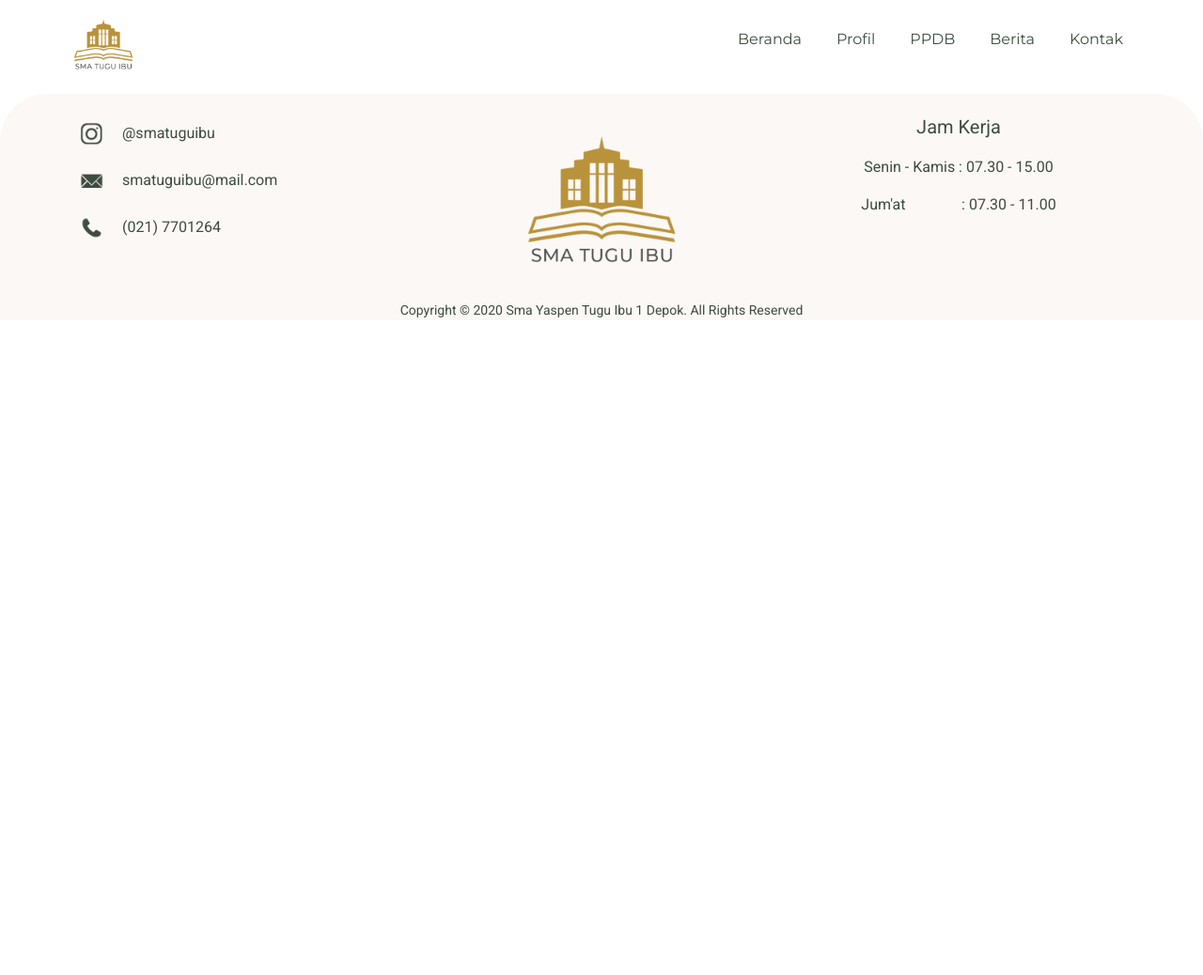
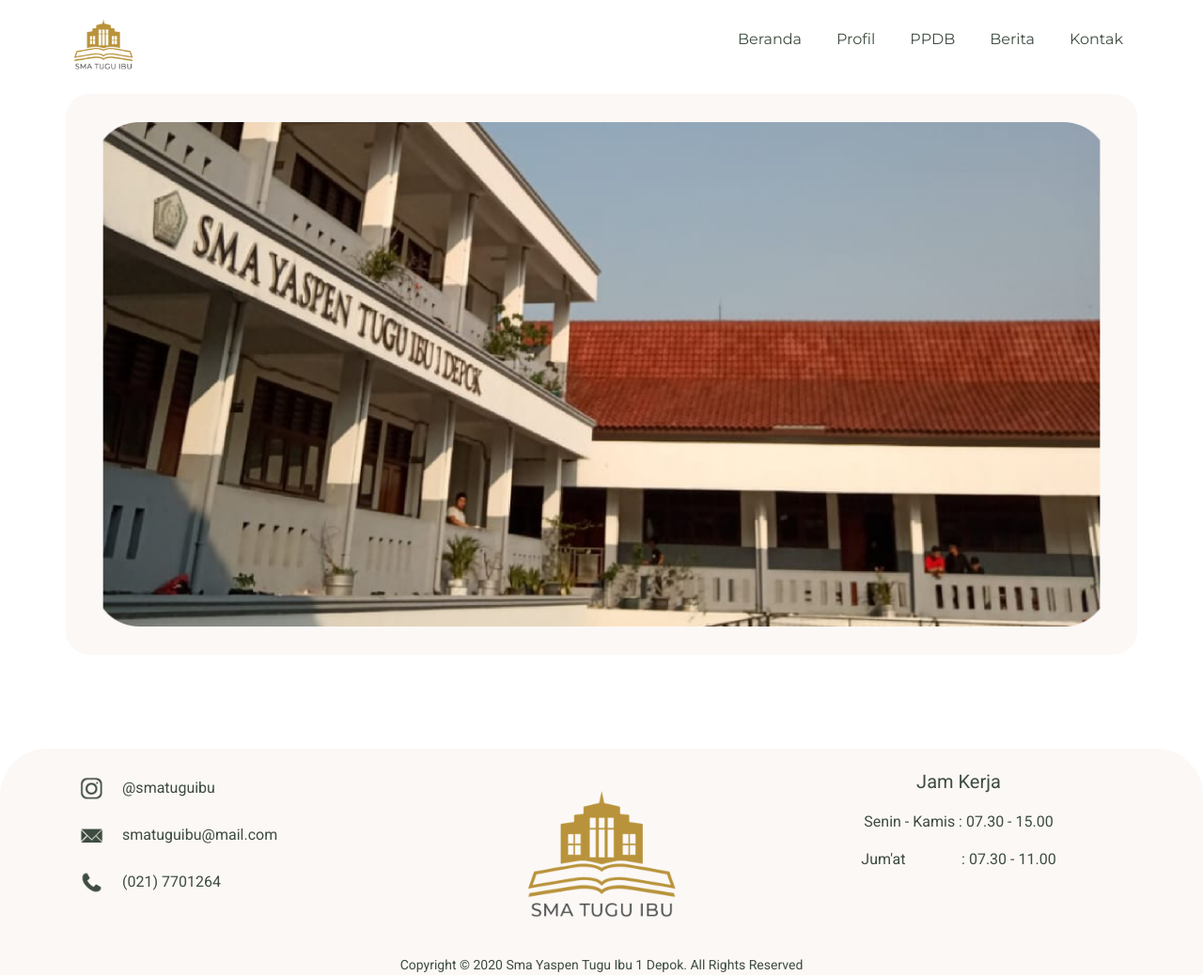
Before and after one commit to atmajayadw/smatugib, a PHP site: page /Pages/kontak.php in a window 1280 px wide. Shown: the whole page at 94% size. Before the commit the page ends 338 px from the top, so only its background shows below. Run offline with PHP 8.4, Linux system fonts and the light colour scheme.

Commit message:
#Section jumbotron

```diff
--- a/Pages/kontak.php
+++ b/Pages/kontak.php
@@ -48,11 +48,11 @@
         </div>
     </section>
 
-    <!-- <section id="jumbotron">
+    <section id="jumbotron">
         <div class="container jumbo">
-            <img src="../Assets/bg/ppdb_jumbo.png" alt="" class="img-fluid">
+            <img src="../Assets/bg/kontak_jumbo.png" alt="" class="img-fluid">
         </div>
-    </section> -->
+    </section>
 
 
 
```
